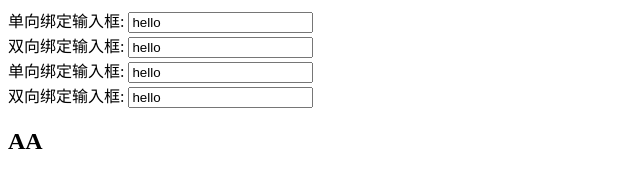
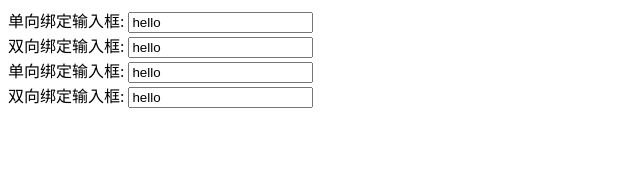
Before and after one commit to Baiyun-u-smartAI/Vue_start, a plain HTML site: page 04_demo/index.html in a window 1280 px wide. Shown: the full height of the page, 0-640 px from the left. Drawn offline with Linux system fonts and the light colour scheme.

Commit message:
修复了错误的示例

```diff
--- a/04_demo/index.html
+++ b/04_demo/index.html
@@ -25,7 +25,7 @@ Vue中有2种数据绑定的方式：
         单向绑定输入框: <input type="text" :value = "name"> <br/>
         双向绑定输入框: <input type="text" v-model = "name">
         <!-- 如下代码是错误的，因为v-model只能用在表单（输入）类的元素 -->
-        <h2 v-model:x="name">AA</h2>
+        <!-- ~ <h2 v-model:x="name">AA</h2> -->
     </div>
     <script type="text/javascript">
         Vue.config.productionTip = false
@@ -35,6 +35,7 @@ Vue中有2种数据绑定的方式：
                     name:"hello"
                 }
         }
+
     )
     </script>
 </body>
```
